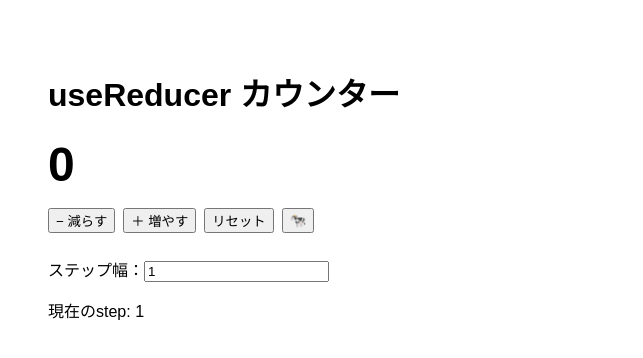
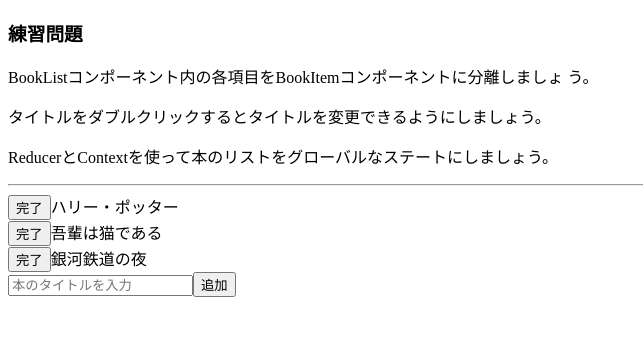
Before and after one commit to nasu-masa/frontend-study, a React (Vite) app in the folder react/react-basics/: page / in a window 1280 px wide. Shown: the top 358 px of the page, without its empty margins (0-643 px from the left). Built offline with nearby package versions, Linux system fonts and the light colour scheme.

Commit message:
practice React Context + reducer by separating BookItem and implementing inline edit

```diff
--- a/react/react-basics/src/App.jsx
+++ b/react/react-basics/src/App.jsx
@@ -1,4 +1,4 @@
-import CardLesson from "./components/07-react_hooks/CounterReducer";
+import CardLesson from "./components/07-react_hooks/use-context/BookShelf";
 
 function App() {
   return <CardLesson />;
--- /dev/null
+++ b/react/react-basics/src/components/07-react_hooks/use-context/BookShelf.jsx
@@ -0,0 +1,28 @@
+import BookList from "./components/BookList";
+import BookForm from "./components/BookForm";
+import BookContextProvider from "./context/BookShelfContext";
+
+const BookShelf = () => {
+  return (
+    <>
+      <h3>練習問題</h3>
+      <p>
+        BookListコンポーネント内の各項目をBookItemコンポーネントに分離しましょ
+        う。
+      </p>
+      <p>
+        タイトルをダブルクリックするとタイトルを変更できるようにしましょう。
+      </p>
+      <p>
+        ReducerとContextを使って本のリストをグローバルなステートにしましょう。
+      </p>
+      <hr />
+      <BookContextProvider>
+        <BookList />
+        <BookForm />
+      </BookContextProvider>
+    </>
+  );
+};
+
+export default BookShelf;
--- /dev/null
+++ b/react/react-basics/src/components/07-react_hooks/use-context/components/BookForm.jsx
@@ -0,0 +1,35 @@
+import { useState } from "react";
+import { useDispatchBook } from "../context/BookShelfContext";
+
+const BookForm = () => {
+  const [enteredTitle, setEnteredTitle] = useState("");
+
+  const dispatch = useDispatchBook();
+
+  const newBook = (e) => {
+    e.preventDefault();
+    dispatch({
+      type: "add", book: {
+        id: Date.now(),
+        title: enteredTitle,
+      }
+    });
+    setEnteredTitle("");
+  };
+
+  return (
+    <div>
+      <form onSubmit={newBook}>
+        <input
+          type="text"
+          value={enteredTitle}
+          onChange={(e) => setEnteredTitle(e.target.value)}
+          placeholder="本のタイトルを入力"
+        />
+        <button type="submit">追加</button>
+      </form>
+    </div>
+  );
+};
+
+export default BookForm;
--- /dev/null
+++ b/react/react-basics/src/components/07-react_hooks/use-context/components/BookItem.jsx
@@ -0,0 +1,66 @@
+import { useState } from "react";
+import { useDispatchBook } from "../context/BookShelfContext";
+
+const BookItem = ({ book }) => {
+  const [editBook, setEditBook] = useState(book.title);
+  const [editing, setEditing] = useState(false);
+
+  // editingId方式（グローバル管理）
+  // const [editingId, setEditingId] = useState(null);
+  // 「どのアイテムを編集中か」を1つのIDで管理する設計のとき。
+  // 例: editingId === book.id ならその行だけ編集モードにする
+
+  const dispatch = useDispatchBook();
+
+  const updateBook = (e) => {
+    e.preventDefault();
+    dispatch({
+      type: "update",
+      book: { ...book, title: editBook },
+    });
+    setEditing(false);
+  };
+
+  const cancelEdit = () => {
+    setEditBook(book.title);
+    setEditing(false);
+  };
+
+  const toggleEditMode = () => {
+    setEditing(true);
+  };
+
+  const handleChange = (e) => {
+    setEditBook(e.target.value);
+  };
+
+  const complete = (id) => {
+    dispatch({ type: "delete", id: id });
+  };
+
+  return (
+    <div>
+      <button
+        onClick={() => {
+          complete(book.id);
+        }}
+      >
+        完了
+      </button>
+      <form onSubmit={updateBook} style={{ display: "inline" }}>
+        {editing ? (
+          <>
+            <input type="text" value={editBook} onChange={handleChange} />
+            <button type="submit">保存</button>
+            <button type="button" onClick={cancelEdit}>
+              キャンセル
+            </button>
+          </>
+        ) : (
+          <span onDoubleClick={toggleEditMode}>{book.title}</span>
+        )}
+      </form>
+    </div>
+  );
+};
+export default BookItem;
--- /dev/null
+++ b/react/react-basics/src/components/07-react_hooks/use-context/components/BookList.jsx
@@ -0,0 +1,17 @@
+import BookItem from "./BookItem";
+import { useBook } from "../context/BookShelfContext";
+
+const BookList = () => {
+  const books = useBook();
+  return (
+    <div>
+      {books.map((book) => (
+        <BookItem
+          key={book.id} book={book}
+        />
+      ))}
+    </div>
+  );
+};
+
+export default BookList;
--- /dev/null
+++ b/react/react-basics/src/components/07-react_hooks/use-context/context/BookShelfContext.jsx
@@ -0,0 +1,42 @@
+import { createContext, useContext, useReducer } from "react";
+
+const BookContext = createContext();
+const BookDispatchContext = createContext();
+
+const initialBooks = [
+  { id: 1, title: "ハリー・ポッター"},
+  { id: 2, title: "吾輩は猫である"},
+  { id: 3, title: "銀河鉄道の夜"},
+];
+
+const reducer = (books, action) => {
+  switch (action.type) {
+    case "add":
+      return [...books, action.book];
+    case "delete":
+      return books.filter((book) => action.id !== book.id);
+    case "update":
+      return books.map((book) =>
+        action.book.id === book.id ? action.book : book,
+      );
+    default:
+      return books;
+  }
+};
+
+const BookContextProvider = ({ children }) => {
+  const [books, dispatch] = useReducer(reducer, initialBooks);
+
+  return (
+    <BookContext.Provider value={books}>
+      <BookDispatchContext.Provider value={dispatch}>
+        {children}
+      </BookDispatchContext.Provider>
+    </BookContext.Provider>
+  );
+};
+
+export const useBook = () => useContext(BookContext);
+export const useDispatchBook = () => useContext(BookDispatchContext);
+
+export default BookContextProvider;
```
